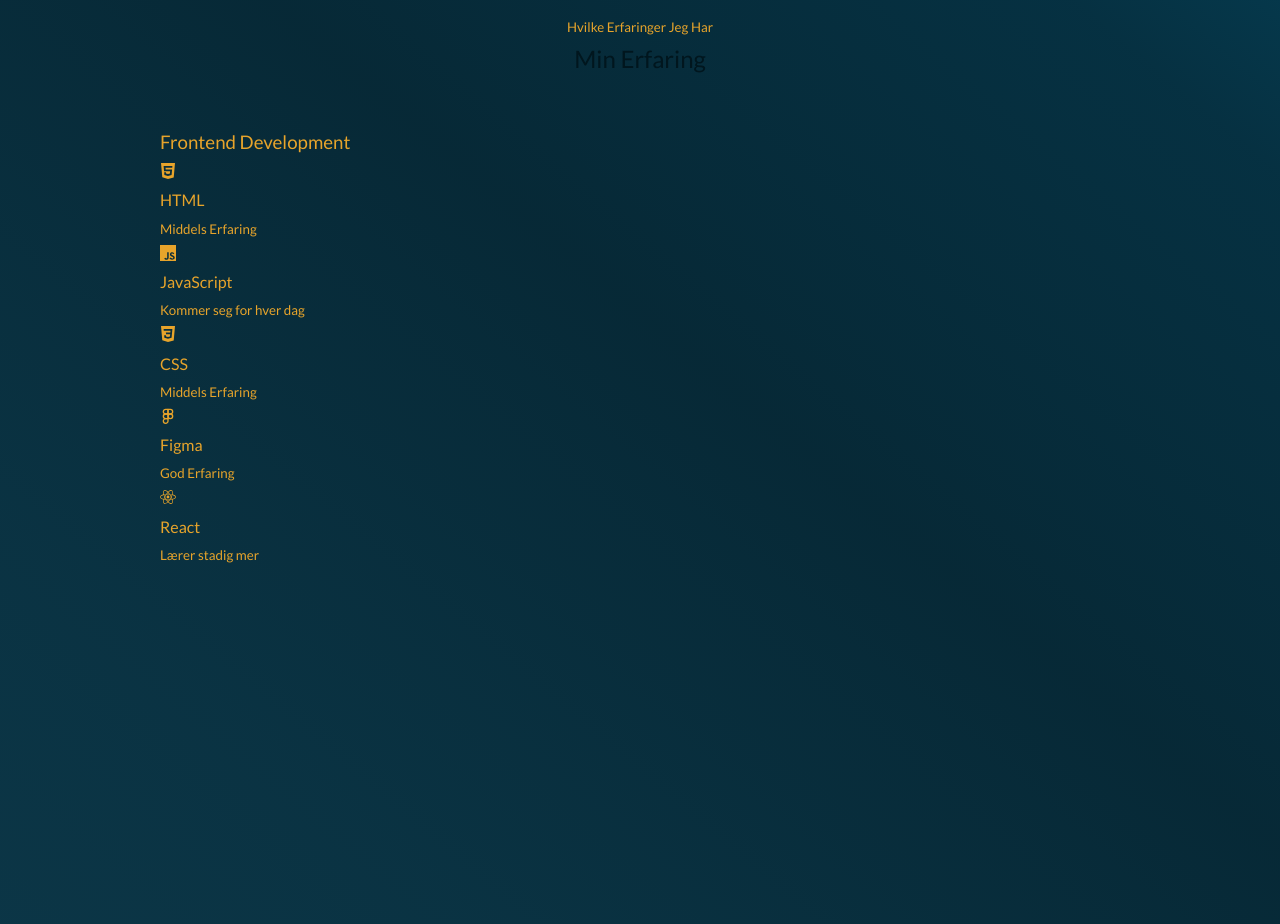
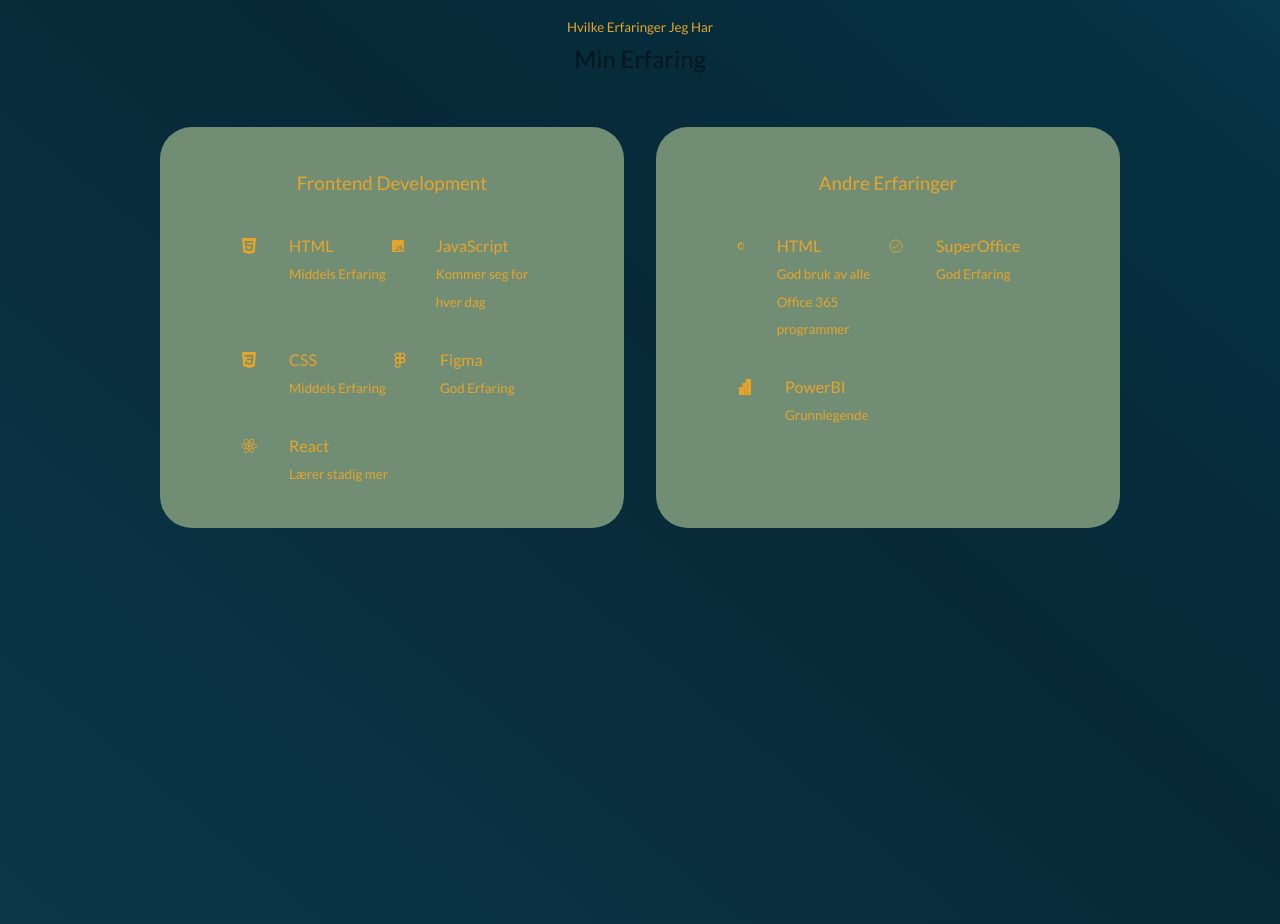
Before and after one commit to Andreastak86/react_portfolio, a React (Create React App) app: page / in a window 1280 px wide. Shown: the part 1840-2764 px from the top of the page. Built offline with nearby package versions, Linux system fonts and the light colour scheme.

Commit message:
just adding

```diff
--- a/src/components/experience/Experience.jsx
+++ b/src/components/experience/Experience.jsx
@@ -5,6 +5,9 @@ import { SiJavascript } from "react-icons/si";
 import { SiCss3 } from "react-icons/si";
 import { FiFigma } from "react-icons/fi";
 import { FaReact } from "react-icons/fa";
+import { SiMicrosoftoffice } from "react-icons/si";
+import { IoCheckmarkCircleOutline } from "react-icons/io5";
+import { SiPowerbi } from "react-icons/si";
 
 const Experience = () => {
   return (
@@ -17,29 +20,68 @@ const Experience = () => {
           <h3>Frontend Development</h3>
           <div className='experience__content'>
             <article className='experience__details'>
-              <SiHtml5 />
+              <SiHtml5 className='experience__details-icon' />
+              <div>
                 <h4>HTML</h4>
                 <small className='text-light'>Middels Erfaring</small>
+              </div>
             </article>
             <article className='experience__details'>
-              <SiJavascript />
+              <SiJavascript className='experience__details-icon' />
+              <div>
                 <h4>JavaScript</h4>
                 <small className='text-light'>Kommer seg for hver dag</small>
+              </div>
             </article>
             <article className='experience__details'>
-              <SiCss3 />
+              <SiCss3 className='experience__details-icon' />
+              <div>
                 <h4>CSS</h4>
                 <small className='text-light'>Middels Erfaring</small>
+              </div>
             </article>
             <article className='experience__details'>
-              <FiFigma />
+              <FiFigma className='experience__details-icon' />
+              <div>
                 <h4>Figma</h4>
                 <small className='text-light'>God Erfaring</small>
+              </div>
             </article>
             <article className='experience__details'>
-              <FaReact />
+              <FaReact className='experience__details-icon' />
+              <div>
                 <h4>React</h4>
                 <small className='text-light'>Lærer stadig mer</small>
+              </div>
+            </article>
+          </div>
+        </div>
+
+        <div className='experience__other'>
+          <h3>Andre Erfaringer</h3>
+          <div className='experience__content'>
+            <article className='experience__details'>
+              <SiMicrosoftoffice className='experience__details-icon' />
+              <div>
+                <h4>HTML</h4>
+                <small className='text-light'>
+                  God bruk av alle Office 365 programmer
+                </small>
+              </div>
+            </article>
+            <article className='experience__details'>
+              <IoCheckmarkCircleOutline className='experience__details-icon' />
+              <div>
+                <h4>SuperOffice</h4>
+                <small className='text-light'>God Erfaring</small>
+              </div>
+            </article>
+            <article className='experience__details'>
+              <SiPowerbi className='experience__details-icon' />
+              <div>
+                <h4>PowerBI</h4>
+                <small className='text-light'>Grunnlegende</small>
+              </div>
             </article>
           </div>
         </div>
--- a/src/components/experience/experience.css
+++ b/src/components/experience/experience.css
@@ -0,0 +1,40 @@
+.experience__container {
+  display: grid;
+  grid-template-columns: 1fr 1fr;
+  gap: 2rem;
+}
+
+.experience__container > div {
+  background: var(--color-bg-variant);
+  padding: 2.5rem 5rem;
+  border-radius: 2rem;
+  border: 1px solid transparent;
+  transition: var(--transition);
+}
+
+.experience__container > div:hover {
+  background: transparent;
+  border-color: var(--color-header);
+  cursor: pointer;
+}
+
+.experience__container > div h3 {
+  text-align: center;
+  margin-bottom: 2rem;
+  color: var(--color-header);
+}
+
+.experience__content {
+  display: grid;
+  grid-template-columns: 1fr 1fr;
+  row-gap: 2rem;
+}
+
+.experience__details {
+  display: flex;
+  gap: 2rem;
+}
+
+.experience__details-icon {
+  margin-top: 6px;
+}
```
Lines whose indentation alone changed are shown as unchanged.
